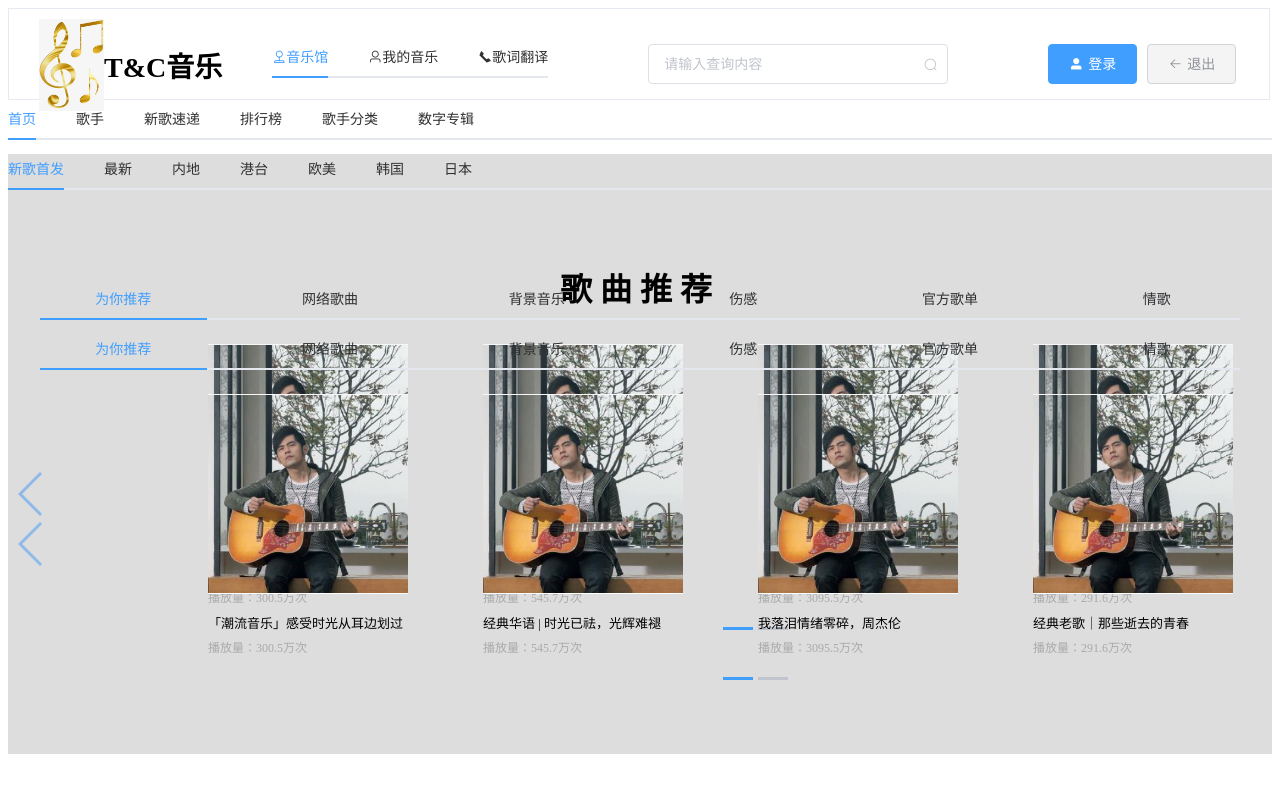
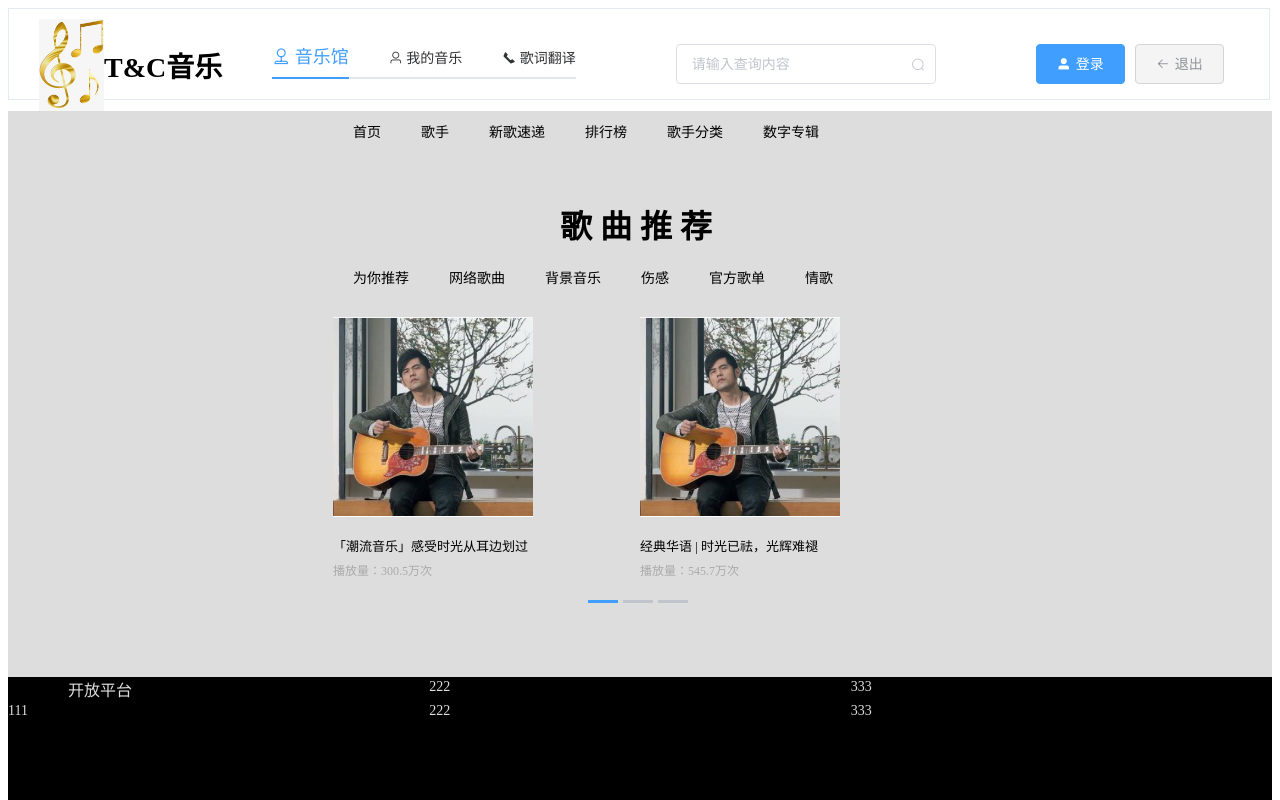
Before and after one commit to JCHappytime/Music-Vue, a Vue app: page /#/index in a window 1280 px wide. Shown: the top 800 px of the page. Built offline with nearby package versions, Linux system fonts and the light colour scheme.

Commit message:
重新设计首页展示

```diff
--- a/src/components/Slider.vue
+++ b/src/components/Slider.vue
@@ -3,7 +3,7 @@
     <swiper class="swiper" :options="swiperOption">
       <swiper-slide v-for="(item, idx) in sliderLists" :key="idx + '_slider'">
         <!-- <img alt="Singer CDs" :src="getSrc(item)" class="image" /> -->
-        <img alt="Music Logo" src="../assets/swiper3.jpg" class="image" />
+        <img alt="Singer CDs" src="../assets/swiper3.jpg" class="image" />
         <!-- <div class="title">{{ item.name }}</div> -->
         <div class="desc">{{ item.description }}</div>
         <div class="play">播放量：{{ item.play }}万次</div>
@@ -34,12 +34,12 @@ export default {
     isPrev: {
       required: false,
       type: Boolean,
-      default: true,
+      default: false,
     },
     isNext: {
       required: false,
       type: Boolean,
-      default: true,
+      default: false,
     },
   },
   components: {
@@ -54,8 +54,8 @@ export default {
       const options = {
         autoPlay: true,
         speed: 6000,
-        slidesPerView: 4,
-        slidesPerGroup: 4,
+        slidesPerView: 2,
+        slidesPerGroup: 2,
         pagination: {
           el: '.swiper-pagination',
           clickable: true,
@@ -101,9 +101,7 @@ export default {
 <style lang="scss" scoped>
 .swiper {
   height: 300px;
-  margin-top: 80px;
-  width: 1100px;
-  padding: 0 200px;
+  /* padding: 0 200px; */
 }
 .play {
   font-size: 12px;
--- a/src/views/Footer.vue
+++ b/src/views/Footer.vue
@@ -1,7 +1,30 @@
 <template>
   <div>
     <div class="footer">
-      <div class="content"></div>
+      <div class="content">
+        <el-row>
+          <el-col span="8">
+            <span class="title">开放平台</span>
+          </el-col>
+          <el-col span="8">
+            <span class="footer-text"> 222 </span>
+          </el-col>
+          <el-col span="8">
+            <span class="footer-text"> 333 </span>
+          </el-col>
+        </el-row>
+        <el-row>
+          <el-col span="8">
+            <span class="footer-text"> 111 </span>
+          </el-col>
+          <el-col span="8">
+            <span class="footer-text"> 222 </span>
+          </el-col>
+          <el-col span="8">
+            <span class="footer-text"> 333 </span>
+          </el-col>
+        </el-row>
+      </div>
     </div>
   </div>
 </template>
@@ -21,8 +44,18 @@ export default {
 
 <style lang="scss" scoped>
 .content {
-  height: 170px;
-  margin-top: 70%;
+  height: 270px;
   background-color: black;
 }
+.title {
+  color: #ddd;
+  font-size: 16px;
+  font-weight: normal;
+  padding: 20px 60px;
+}
+.footer-text {
+  font-size: 14px;
+  color: #ddd;
+  /* padding: 20px 30px; */
+}
 </style>
--- a/src/views/Header.vue
+++ b/src/views/Header.vue
@@ -5,13 +5,22 @@
       <span class="logo-text">T&C音乐</span>
       <el-tabs class="tabs-box">
         <el-tab-pane class="tab-size">
-          <span slot="label"> <i class="el-icon-coordinate"></i>音乐馆 </span>
+          <span slot="label" class="text-box">
+            <i class="el-icon-coordinate"></i>
+            音乐馆
+          </span>
         </el-tab-pane>
-        <el-tab-pane label="我的音乐">
-          <span slot="label"> <i class="el-icon-user"></i>我的音乐 </span>
+        <el-tab-pane label="我的音乐" class="text-box">
+          <span slot="label">
+            <i class="el-icon-user"></i>
+            我的音乐
+          </span>
         </el-tab-pane>
-        <el-tab-pane label="歌词翻译">
-          <span slot="label"> <i class="el-icon-phone"></i>歌词翻译 </span>
+        <el-tab-pane label="歌词翻译" class="text-box">
+          <span slot="label">
+            <i class="el-icon-phone"></i>
+            歌词翻译
+          </span>
         </el-tab-pane>
       </el-tabs>
       <el-input
@@ -31,7 +40,7 @@
       <el-button type="info" icon="el-icon-back" plain small>退出</el-button>
     </div>
     <sub-header></sub-header>
-    <new-songs></new-songs>
+    <!-- <new-songs></new-songs> -->
   </div>
 </template>
 
@@ -42,7 +51,7 @@ import NewSongs from '@/views/Home/New-Songs'
 export default {
   components: {
     SubHeader,
-    NewSongs,
+    // NewSongs,
   },
   data() {
     return {
@@ -75,7 +84,7 @@ export default {
   vertical-align: middle;
 }
 .input-wrap {
-  width: 300px;
+  width: 260px;
   margin-left: 100px;
 }
 .button-wrap {
@@ -87,4 +96,7 @@ export default {
   padding: 10px 30px;
   border: solid 1px #e5e9f2;
 }
+.text-box {
+  font-size: 18px;
+}
 </style>
--- a/src/views/Home/Home-Page.vue
+++ b/src/views/Home/Home-Page.vue
@@ -3,24 +3,82 @@
     <div class="main-content-inner">
       <div class="title">歌曲推荐</div>
       <div class="tab-box">
-        <el-tabs v-model="activeName" stretch="true" @tab-click="handleClick">
-          <el-tab-pane label="为你推荐" name="recommend"></el-tab-pane>
-          <el-tab-pane label="网络歌曲" name="netMusic"></el-tab-pane>
-          <el-tab-pane label="背景音乐" name="background"></el-tab-pane>
-          <el-tab-pane label="伤感" name="sad"></el-tab-pane>
-          <el-tab-pane label="官方歌单" name="official"></el-tab-pane>
-          <el-tab-pane label="情歌" name="loveSongs"></el-tab-pane>
-        </el-tabs>
+        <span class="recommend">
+          <a @click="handleClick('recommend')">为你推荐</a>
+        </span>
+        <span class="netMusic">
+          <a @click="handleClick('netMusic')">网络歌曲</a>
+        </span>
+        <span class="background">
+          <a @click="handleClick('background')">背景音乐</a>
+        </span>
+        <span class="sad">
+          <a @click="handleClick('sad')">伤感</a>
+        </span>
+        <span class="official">
+          <a @click="handleClick('official')">官方歌单</a>
+        </span>
+        <span class="loveSongs">
+          <a @click="handleClick('loveSongs')">情歌</a>
+        </span>
       </div>
     </div>
+    <Slider
+      v-if="activeName === 'recommend'"
+      :options="options"
+      :sliders="sliders"
+    ></Slider>
   </div>
 </template>
 
 <script>
+import Slider from '@/components/Slider'
+
 export default {
+  components: {
+    Slider,
+  },
   data() {
     return {
       activeName: 'recommend',
+      options: {},
+      sliders: [
+        {
+          name: 'Singer1',
+          description: '「潮流音乐」感受时光从耳边划过',
+          btnName: '下载',
+          imgName: '../assets/swiper1.jpg',
+          play: 300.5,
+        },
+        {
+          name: 'Flowers',
+          description: '经典华语 | 时光已祛，光辉难褪',
+          btnName: '下载',
+          imgName: '../assets/swiper2.jpg',
+          play: 545.7,
+        },
+        {
+          name: '周杰伦',
+          description: '我落泪情绪零碎，周杰伦',
+          btnName: '下载',
+          imgName: '../assets/swiper3.jpg',
+          play: 3095.5,
+        },
+        {
+          name: 'Singer2',
+          description: '经典老歌｜那些逝去的青春',
+          btnName: '下载',
+          imgName: '../assets/swiper4.jpg',
+          play: 291.6,
+        },
+        {
+          name: '张国荣',
+          description: '岁月留声：80年代经典粤语',
+          btnName: '下载',
+          imgName: '../assets/swiper5.jpg',
+          play: 600.6,
+        },
+      ],
     }
   },
   methods: {
@@ -31,7 +89,7 @@ export default {
 
 <style lang="scss" scoped>
 .main-content {
-  width: 1200px;
+  /* width: 1200px; */
   /* background-color: #ddd; */
 }
 .main-content-inner {
@@ -48,6 +106,35 @@ export default {
 }
 .tab-box {
   margin: auto;
+  padding-bottom: 30px;
   /* padding: 0 360px; */
 }
+.recommend {
+  font-size: 14px;
+  margin: 0 20px;
+}
+.netMusic {
+  font-size: 14px;
+  margin: 0 20px;
+}
+.background {
+  font-size: 14px;
+  margin: 0 20px;
+}
+.sad {
+  font-size: 14px;
+  margin: 0 20px;
+}
+.official {
+  font-size: 14px;
+  margin: 0 20px;
+}
+.loveSongs {
+  font-size: 14px;
+  margin: 0 20px;
+}
+a:hover {
+  color: #409eff;
+  cursor: pointer;
+}
 </style>
--- a/src/views/Home/Sub-Header.vue
+++ b/src/views/Home/Sub-Header.vue
@@ -1,101 +1,53 @@
 <template>
   <div class="main-content">
     <div class="main-content-inner">
-      <el-tabs v-model="activeName" @tab-click="handleClickTab">
-        <el-tab-pane name="home">
-          <span slot="label">首页</span>
-          <div class="home-box">
-            <div>
-              <Home-Page></Home-Page>
-            </div>
-            <div>
-              <Slider :optons="options" :sliders="sliders"></Slider>
-            </div>
-          </div>
-        </el-tab-pane>
-        <el-tab-pane name="singer">
-          <span slot="label">歌手</span>
-        </el-tab-pane>
-        <el-tab-pane name="songs">
-          <span slot="label">新歌速递</span>
-        </el-tab-pane>
-        <el-tab-pane name="rank">
-          <span slot="label">排行榜</span>
-        </el-tab-pane>
-        <el-tab-pane name="singers">
-          <span slot="label">歌手分类</span>
-        </el-tab-pane>
-        <el-tab-pane name="cds">
-          <span slot="label">数字专辑</span>
-        </el-tab-pane>
-      </el-tabs>
+      <div class="title-box">
+        <span class="home" id="home">
+          <a @click="clickHeader('home')">首页</a>
+        </span>
+        <span class="singer">
+          <a @click="clickHeader('singer')">歌手</a>
+        </span>
+        <span class="songs">
+          <a @click="clickHeader('songs')">新歌速递</a>
+        </span>
+        <span class="rank">
+          <a @click="clickHeader('rank')">排行榜</a>
+        </span>
+        <span class="singers">
+          <a @click="clickHeader('singers')">歌手分类</a>
+        </span>
+        <span class="cds">
+          <a @click="clickHeader('cds')">数字专辑</a>
+        </span>
+      </div>
+      <div class="home-box" v-if="activeName === 'home'">
+        <div>
+          <Home-Page></Home-Page>
+        </div>
+      </div>
     </div>
   </div>
 </template>
 
 <script>
-import Slider from '@/components/Slider'
 import HomePage from '@/views/Home/Home-Page'
 
 export default {
   components: {
-    Slider,
+    // Slider,
     HomePage,
   },
   data() {
     return {
       activeName: 'home',
       options: {},
-      // sliders: {},
     }
   },
-  computed: {
-    sliders() {
-      const res = [
-        {
-          name: 'Singer1',
-          description: '「潮流音乐」感受时光从耳边划过',
-          btnName: '下载',
-          imgName: '../assets/swiper1.jpg',
-          play: 300.5,
-        },
-        {
-          name: 'Flowers',
-          description: '经典华语 | 时光已祛，光辉难褪',
-          btnName: '下载',
-          imgName: '../assets/swiper2.jpg',
-          play: 545.7,
-        },
-        {
-          name: '周杰伦',
-          description: '我落泪情绪零碎，周杰伦',
-          btnName: '下载',
-          imgName: '../assets/swiper3.jpg',
-          play: 3095.5,
-        },
-        {
-          name: 'Singer2',
-          description: '经典老歌｜那些逝去的青春',
-          btnName: '下载',
-          imgName: '../assets/swiper4.jpg',
-          play: 291.6,
-        },
-        {
-          name: '张国荣',
-          description: '岁月留声：80年代经典粤语',
-          btnName: '下载',
-          imgName: '../assets/swiper5.jpg',
-          play: 600.6,
-        },
-      ]
-      return res
-    },
-  },
+  computed: {},
   methods: {
-    handleClickTab(tab, event) {
-      if (tab.name === 'home') {
-        // this.$router.push('/subHome')
-      }
+    clickHeader(val) {
+      this.activeName = val
     },
   },
 }
@@ -103,17 +55,48 @@ export default {
 
 <style lang="scss" scoped>
 .main-content {
-  /* width: 1200px; */
-  height: 50px;
-  margin: 0 auto;
+  width: 100%;
+  /* height: 700px; */
+  background-color: #ddd;
+}
+.main-content-inner {
+  margin: auto;
+  padding: 0 325px;
 }
 .home-box {
-  /* width: 1200px; */
   padding: 60px 0;
   background-color: #ddd;
 }
-.main-content-inner {
-  /* padding: 0 365px; */
-  margin: auto;
+.title-box {
+  margin-top: 11px;
+  padding-top: 10px;
+}
+.home {
+  font-size: 14px;
+  margin: 0 20px;
+}
+.songs {
+  font-size: 14px;
+  margin: 0 20px;
+}
+.rank {
+  font-size: 14px;
+  margin: 0 20px;
+}
+.singer {
+  font-size: 14px;
+  margin: 0 20px;
+}
+.cds {
+  font-size: 14px;
+  margin: 0 20px;
+}
+.singers {
+  font-size: 14px;
+  margin: 0 20px;
+}
+a:hover {
+  color: #409eff;
+  cursor: pointer;
 }
 </style>
```
